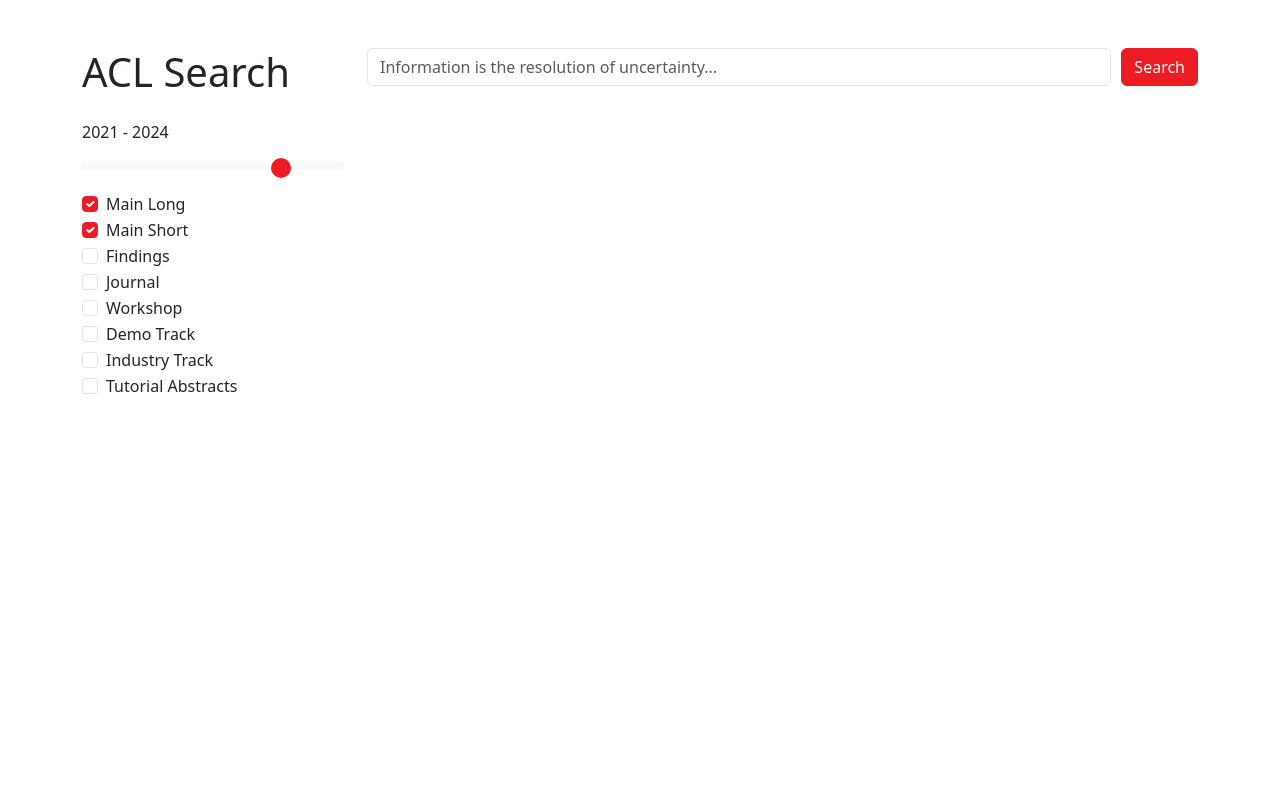
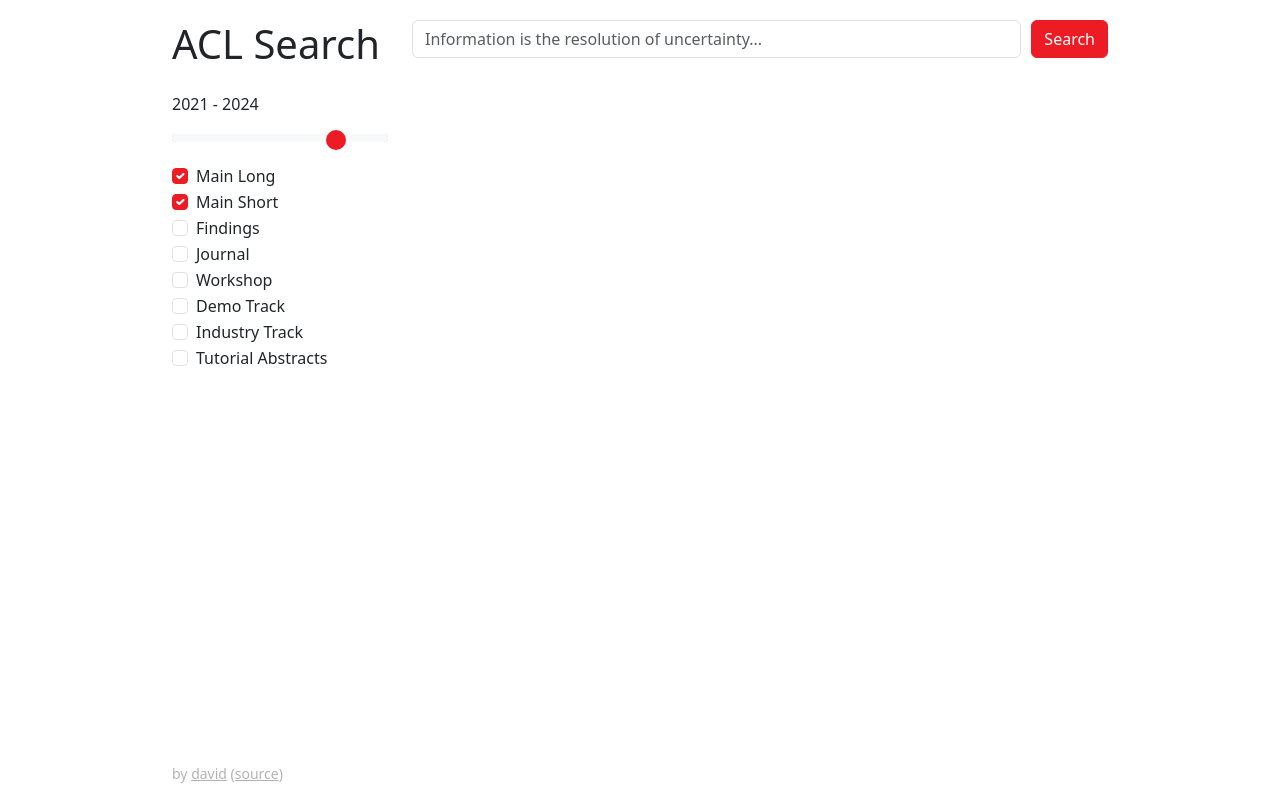
Before and after one commit to davidheineman/acl-search, a Flask app: page / in a window 1280 px wide. Run offline with Flask 3, Linux system fonts and the light colour scheme; parts of the project's set-up code (start-up, migrations or seed data) failed here and were passed over; some libraries are stand-ins or nearby versions.

Commit message:
ui updates

```diff
--- a/src/static/style.css
+++ b/src/static/style.css
@@ -1,26 +1,45 @@
 :root {
-    --custom-red: #ED1C24;
-    --custom-red-dark: #D11920;
+    --acl-red: #ED1C24;
+    --acl-red-dark: #D11920;
     --custom-blue: #446e9b;
 }
+
 .card {
     margin-bottom: 20px;
 }
+
+.sidebar {
+    margin-top: 20px;
+}
+
+.search-bar-container {
+    display: flex;
+    margin-top: 20px;
+    margin-bottom: 20px;
+}
+
+.search-bar-container .form-control {
+    margin-right: 10px;
+}
+
 .search-container {
     display: flex;
-    margin-bottom: 20px;
+    flex-direction: column;
+    height: 100vh;
 }
-.search-container .form-control {
-    margin-right: 10px;
+
+.btn-primary {
+    background-color: var(--acl-red);
+    border-color: var(--acl-red);
 }
-.btn-primary {
-    background-color: var(--custom-red);
-    border-color: var(--custom-red);
+
+.btn-primary:hover,
+.btn-primary:focus,
+.btn-primary:active {
+    background-color: var(--acl-red-dark);
+    border-color: var(--acl-red-dark);
 }
-.btn-primary:hover, .btn-primary:focus, .btn-primary:active {
-    background-color: var(--custom-red-dark);
-    border-color: var(--custom-red-dark);
-}
+
 /* Custom styling for range input */
 input[type="range"] {
     width: 100%;
@@ -29,55 +48,107 @@ input[type="range"] {
     background: #b6b6b6;
     outline: none;
 }
+
 input[type="range"]::-webkit-slider-thumb {
     -webkit-appearance: none;
     appearance: none;
     width: 20px;
     height: 20px;
     border-radius: 50%;
-    background: var(--custom-red);
+    background: var(--acl-red);
     cursor: pointer;
 }
+
 input[type="range"]::-moz-range-thumb {
     width: 20px;
     height: 20px;
     border-radius: 50%;
-    background: var(--custom-red);
+    background: var(--acl-red);
     cursor: pointer;
 }
+
 /* Custom styling for checkboxes */
 .form-check-input:checked {
-    background-color: var(--custom-red);
-    border-color: var(--custom-red);
+    background-color: var(--acl-red);
+    border-color: var(--acl-red);
 }
+
 .form-check-input:focus {
-    border-color: var(--custom-red);
+    border-color: var(--acl-red);
     box-shadow: 0 0 0 0.25rem rgba(237, 28, 36, 0.25);
 }
+
 /* Custom styling for links */
 a {
     color: var(--custom-blue) !important;
     text-decoration: none;
 }
-a:hover, a:focus {
+
+a:hover,
+a:focus {
     color: #446e9b !important;
     text-decoration: underline;
 }
+
 /* David custom */
 .card-text:last-child {
     font-size: 11pt;
     line-height: 1.05 !important;
 }
+
 .card {
     background-color: #f8f9fa !important;
     color: #212529
 }
+
 .card-body h6 {
     font-size: 11pt;
 }
+
 .paper-metadata {
     font-size: 10pt;
 }
+
 .range-label {
     text-align: center
 }
+
+body {
+    overflow: hidden;
+}
+
+.container {
+    max-width: 1000px;
+    padding-left: 32px;
+    padding-right: 32px;
+}
+
+.results {
+    overflow-y: auto;
+}
+
+.footer {
+    position: absolute;
+    bottom: 0;
+}
+
+.text-footer {
+    color: rgba(0, 0, 0, 0.3) !important;
+}
+
+.text-footer-a {
+    color: rgba(0, 0, 0, 0.3) !important;
+    text-decoration: underline;
+}
+
+.text-footer-a:hover {
+    color: rgba(0, 0, 0, 0.2) !important;
+    text-decoration: underline;
+}
+
+.spinner-border {
+    border-color: var(--acl-red);
+    border-right-color: transparent;
+    align-self: center;
+    margin-top: 16px;
+}
--- a/src/templates/index.html
+++ b/src/templates/index.html
@@ -5,16 +5,17 @@
     <meta charset="UTF-8">
     <meta name="viewport" content="width=device-width, initial-scale=1.0">
     <title>ACL Search</title>
+    <link rel="icon" type="image/x-icon" href="{{ url_for('static', filename='favicon.ico') }}">
     <link href="https://cdnjs.cloudflare.com/ajax/libs/bootstrap/5.3.0/css/bootstrap.min.css" rel="stylesheet">
     <link rel="stylesheet" href="{{ url_for('static', filename='style.css') }}">
     <script src="https://cdnjs.cloudflare.com/ajax/libs/axios/0.21.1/axios.min.js"></script>
 </head>
 
 <body>
-    <div class="container mt-5">
+    <div class="container">
         <form id="searchForm">
             <div class="row">
-                <div class="col-md-3">
+                <div class="col-md-3 sidebar">
                     <div class="mb-3">
                         <h1 class="mb-4">ACL Search</h1>
                         <label for="yearRange" class="form-label range-label"><span id="yearRangeValue"></span></label>
@@ -56,13 +57,21 @@
                             <label class="form-check-label" for="tutorial">Tutorial Abstracts</label>
                         </div>
                     </div>
+
+                    <div class="mb-3 text-footer small footer">by <a class="text-footer-a"
+                            href="https://davidheineman.com">david</a> (<a class="text-footer-a"
+                            href="https://github.com/davidheineman/acl-search">source</a>)</div>
                 </div>
-                <div class="col-md-9">
-                    <div class="search-container">
-                        <input type="text" class="form-control" id="query" name="query" placeholder="Information is the resolution of uncertainty..." required>
+                <div class="col-md-9 search-container">
+                    <div class="search-bar-container">
+                        <input type="text" class="form-control" id="query" name="query"
+                            placeholder="Information is the resolution of uncertainty..." required>
                         <button type="submit" class="btn btn-primary" form="searchForm">Search</button>
                     </div>
-                    <div id="results" class="mt-4"></div>
+                    <div id="spinner" class="spinner-border" style="display: none" role="status">
+                        <span class="sr-only"></span>
+                    </div>
+                    <div id="results" class="results"></div>
                 </div>
             </div>
         </form>
@@ -81,27 +90,6 @@
         yearRange.addEventListener('input', updateYearRangeValue);
         updateYearRangeValue();  // Initial call to set the text
 
-        document.getElementById('searchForm').addEventListener('submit', async (e) => {
-            e.preventDefault();
-            const form = e.target;
-
-            const params = new URLSearchParams();
-            params.append('query', form.query.value);
-            params.append('start_year', yearRange.value);
-            params.append('end_year', '2024');
-
-            const selectedVenues = Array.from(document.querySelectorAll('input[type="checkbox"]:checked'))
-                .map(checkbox => checkbox.value);
-            selectedVenues.forEach(venue => params.append('venue_type', venue));
-
-            try {
-                const response = await axios.get('/api/search', { params });
-                displayResults(response.data);
-            } catch (error) {
-                console.error('Error:', error);
-                document.getElementById('results').innerHTML = '<p class="alert alert-danger">An error occurred while fetching results.</p>';
-            }
-        });
 
         function displayResults(data) {
             const resultsDiv = document.getElementById('results');
@@ -131,6 +119,49 @@
 
             resultsDiv.innerHTML = html;
         }
+
+        document.getElementById('searchForm').addEventListener('submit', async (e) => {
+            e.preventDefault();
+            const form = e.target;
+
+            const params = new URLSearchParams();
+            params.append('query', form.query.value);
+            params.append('start_year', yearRange.value);
+            params.append('end_year', '2024');
+
+            const url = new URL(window.location.href);
+            url.searchParams.set('q', form.query.value);
+            window.history.pushState({}, '', url);
+
+            const selectedVenues = Array.from(document.querySelectorAll('input[type="checkbox"]:checked'))
+                .map(checkbox => checkbox.value);
+            selectedVenues.forEach(venue => params.append('venue_type', venue));
+
+            const spinner = document.getElementById('spinner');
+            spinner.style.display = 'block';
+
+            document.getElementById('results').innerHTML = '';
+
+            try {
+                const response = await axios.get('/api/search', { params });
+                displayResults(response.data);
+            } catch (error) {
+                console.error('Error:', error);
+                document.getElementById('results').innerHTML = '<p class="alert alert-danger">An error occurred while fetching results.</p>';
+            } finally {
+                spinner.style.display = 'none';
+            }
+        });
+
+        document.addEventListener('DOMContentLoaded', () => {
+            const urlParams = new URLSearchParams(window.location.search);
+            const query = urlParams.get('q');
+
+            if (query) {
+                document.getElementById('query').value = query;
+                // submitForm(query);
+            }
+        });
     </script>
 </body>
 
```
Also changed, not shown: README.md, src/static/favicon.ico (added), src/static/favicon.svg (added).
